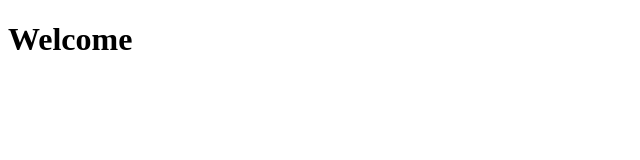
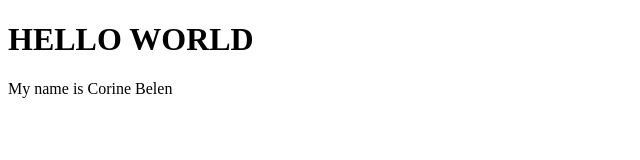
Before and after one commit to belen123456789/belen, a plain HTML site: page index.html in a window 1280 px wide. Shown: the whole page, without its empty margins (0-640 px from the left). Drawn offline with Linux system fonts and the light colour scheme.

Commit message:
adding on features

```diff
--- a/index.html
+++ b/index.html
@@ -6,6 +6,7 @@
     <title>Welcome</title>
 </head>
 <body>
-    <h1>Welcome</h1>
+    <h1>HELLO WORLD</h1>
+    <P>My name is Corine Belen</P>
 </body>
 </html>
```
